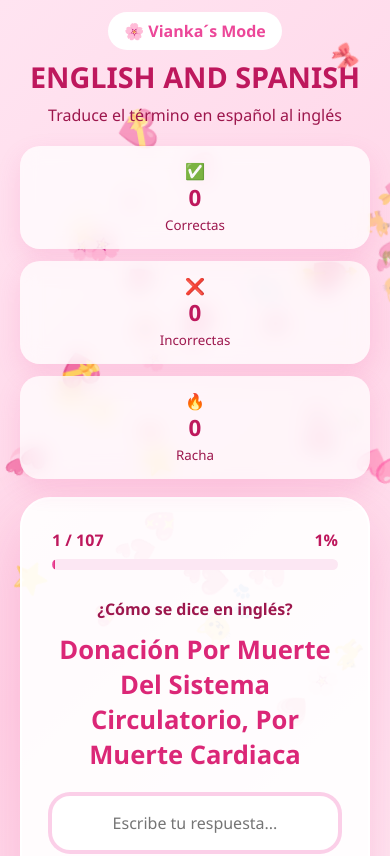
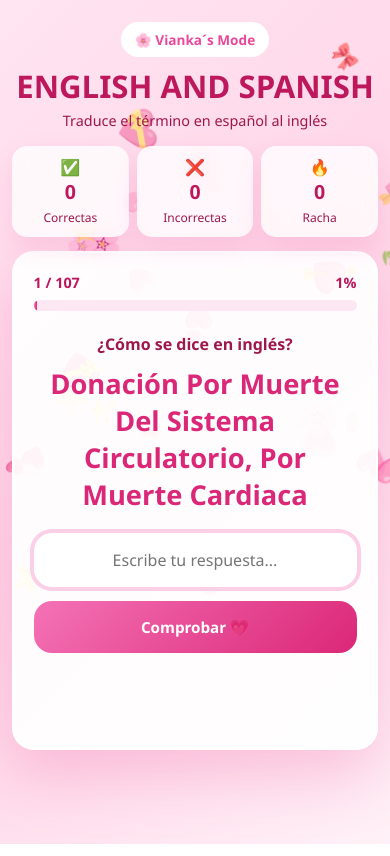
Before and after one commit to HiYo1r/PaginaParaEstudiar, a plain HTML site: page index.html in a window 390 px wide. Shown: the top 856 px of the page. Drawn offline with Linux system fonts and the light colour scheme.

Commit message:
Update style.css

```diff
--- a/style.css
+++ b/style.css
@@ -3,6 +3,10 @@
     padding:0;
     box-sizing:border-box;
     font-family:'Segoe UI', sans-serif;
+}
+
+html{
+    height:100%;
 }
 
 body{
@@ -11,82 +15,59 @@ body{
     display:flex;
     justify-content:center;
     align-items:center;
-    padding:20px;
-    overflow:hidden;
-}
-
-.falling::before{
-    content:"💗 🐱 💕 🌸 🐾 💖 🐈 💞";
-    position:fixed;
-    top:-50px;
-    left:0;
-    width:100%;
-    font-size:28px;
-    letter-spacing:35px;
-    animation:fall 8s linear infinite;
-    opacity:.45;
-}
-
-.falling::after{
-    content:"🐱 💗 🌸 💕 🐾 💖 🐈";
-    position:fixed;
-    top:-120px;
-    left:20px;
-    width:100%;
-    font-size:24px;
-    letter-spacing:45px;
-    animation:fall 11s linear infinite;
-    opacity:.35;
-}
-
-@keyframes fall{
-    from{transform:translateY(-100px);}
-    to{transform:translateY(110vh);}
+    padding:16px;
+    overflow-x:hidden;
+    overflow-y:auto;
 }
 
 .app{
     width:100%;
     max-width:520px;
     position:relative;
-    z-index:2;
+    z-index:10;
+    padding:10px 0;
 }
 
 .hero{
     text-align:center;
-    margin-bottom:20px;
+    margin-bottom:16px;
 }
 
 .hero span{
+    display:inline-block;
     background:white;
     color:#ec4899;
-    padding:8px 16px;
+    padding:8px 14px;
     border-radius:999px;
     font-weight:700;
+    font-size:clamp(.85rem, 3vw, 1rem);
 }
 
 h1{
-    margin-top:15px;
+    margin-top:12px;
     color:#be185d;
-    font-size:2.3rem;
+    font-size:clamp(1.7rem, 8vw, 2.3rem);
+    line-height:1.1;
 }
 
 .hero p{
     color:#9d174d;
     margin-top:8px;
+    font-size:clamp(.9rem, 3.5vw, 1rem);
 }
 
 .stats{
     display:grid;
     grid-template-columns:repeat(3,1fr);
-    gap:12px;
-    margin-bottom:18px;
+    gap:10px;
+    margin-bottom:14px;
 }
 
 .stats div{
-    background:rgba(255,255,255,.75);
+    background:rgba(255,255,255,.78);
     backdrop-filter:blur(10px);
-    border-radius:20px;
-    padding:14px;
+    border-radius:18px;
+    padding:12px 8px;
     text-align:center;
     box-shadow:0 10px 25px rgba(236,72,153,.15);
 }
@@ -94,18 +75,19 @@ h1{
 .stats b{
     display:block;
     color:#be185d;
-    font-size:1.4rem;
+    font-size:clamp(1.1rem, 5vw, 1.4rem);
 }
 
 .stats small{
     color:#9d174d;
+    font-size:.75rem;
 }
 
 .card{
-    background:rgba(255,255,255,.9);
+    background:rgba(255,255,255,.92);
     border:2px solid white;
-    border-radius:30px;
-    padding:30px;
+    border-radius:26px;
+    padding:clamp(18px, 5vw, 30px);
     text-align:center;
     box-shadow:0 25px 60px rgba(236,72,153,.25);
 }
@@ -116,6 +98,7 @@ h1{
     color:#be185d;
     font-weight:700;
     margin-bottom:8px;
+    font-size:.9rem;
 }
 
 .bar{
@@ -123,7 +106,7 @@ h1{
     background:#fce7f3;
     border-radius:999px;
     overflow:hidden;
-    margin-bottom:28px;
+    margin-bottom:22px;
 }
 
 #progress{
@@ -137,13 +120,14 @@ h1{
 .question{
     color:#9d174d;
     font-weight:700;
-    margin-bottom:12px;
+    margin-bottom:10px;
 }
 
 h2{
     color:#db2777;
-    font-size:2rem;
-    margin-bottom:24px;
+    font-size:clamp(1.5rem, 7vw, 2rem);
+    margin-bottom:20px;
+    overflow-wrap:break-word;
 }
 
 input{
@@ -154,7 +138,7 @@ input{
     border-radius:18px;
     background:#fdf2f8;
     text-align:center;
-    font-size:1rem;
+    font-size:16px;
     color:#831843;
 }
 
@@ -165,7 +149,7 @@ input:focus{
 
 button{
     width:100%;
-    margin-top:16px;
+    margin-top:14px;
     padding:16px;
     border:none;
     border-radius:18px;
@@ -175,6 +159,7 @@ button{
     font-size:1rem;
     cursor:pointer;
     transition:.25s;
+    min-height:52px;
 }
 
 button:hover{
@@ -184,9 +169,33 @@ button:hover{
 
 #message{
     min-height:32px;
-    margin-top:18px;
-    font-size:1.1rem;
+    margin-top:16px;
+    font-size:clamp(.95rem, 4vw, 1.1rem);
     font-weight:800;
+}
+
+#sentence{
+    margin-top:14px;
+    color:#9d174d;
+    font-weight:600;
+    line-height:1.4;
+}
+
+.action-buttons{
+    display:flex;
+    flex-direction:column;
+    gap:10px;
+    margin-top:14px;
+}
+
+.play-btn,
+.sentence-btn,
+.next-btn{
+    display:none;
+}
+
+.play-btn{
+    background:linear-gradient(135deg,#f9a8d4,#ec4899);
 }
 
 .correct{
@@ -197,18 +206,6 @@ button:hover{
     0%{transform:scale(.95);}
     60%{transform:scale(1.04);}
     100%{transform:scale(1);}
-}
-
-@media(max-width:480px){
-    h1{font-size:1.8rem;}
-    .stats{grid-template-columns:1fr;}
-    h2{font-size:1.6rem;}
-}
-
-.play-btn{
-    display:none;
-    margin-top:12px;
-    background:linear-gradient(135deg,#f9a8d4,#ec4899);
 }
 
 .emoji-background{
@@ -222,11 +219,11 @@ button:hover{
 .emoji{
     position:absolute;
     top:-40px;
-    animation:fall linear infinite;
+    animation:emojiFall linear infinite;
     opacity:.75;
 }
 
-@keyframes fall{
+@keyframes emojiFall{
     0%{
         transform:translateY(-80px) rotate(0deg);
     }
@@ -235,20 +232,42 @@ button:hover{
     }
 }
 
-.app{
-    position:relative;
-    z-index:10;
+.falling{
+    display:none;
 }
 
-.action-buttons{
-    display:flex;
-    flex-direction:column;
-    gap:10px;
-    margin-top:16px;
+@media(max-width:480px){
+    body{
+        align-items:flex-start;
+        padding:12px;
+    }
+
+    .stats{
+        grid-template-columns:repeat(3,1fr);
+        gap:8px;
+    }
+
+    .stats div{
+        padding:10px 5px;
+        border-radius:15px;
+    }
+
+    .card{
+        border-radius:22px;
+    }
+
+    button{
+        font-size:.95rem;
+        padding:15px;
+    }
 }
 
-.play-btn,
-.sentence-btn,
-.next-btn{
-    display:none;
+@media(max-width:360px){
+    .stats small{
+        font-size:.68rem;
+    }
+
+    .card{
+        padding:16px;
+    }
 }
```
